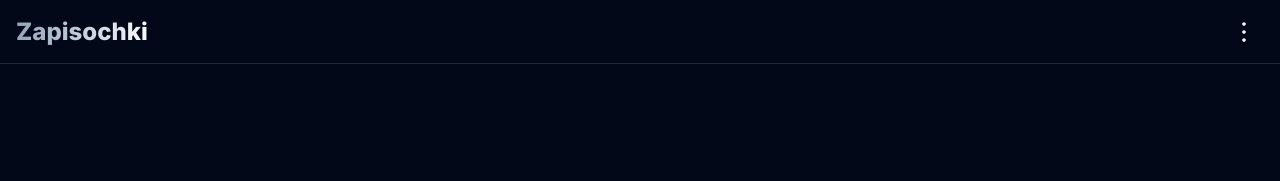
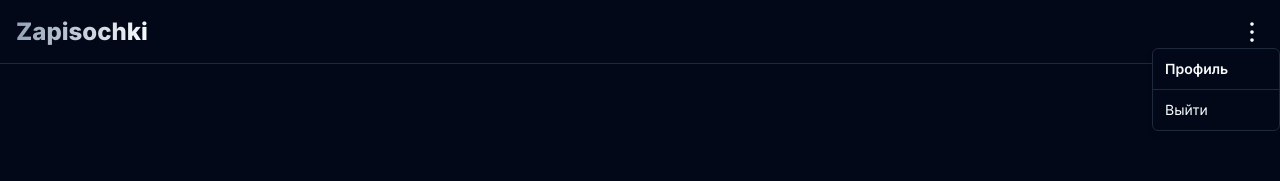
Before and after one commit to Andrew-Sem/zapisochki, a Next.js app: page / in a window 1280 px wide. Both pictures are taken after a click on the button 1244 px from the left and 31 px from the top of the page. Shown: the top 181 px of the page. Built offline with nearby package versions, Linux system fonts and the light colour scheme.

Commit message:
header menu ui

```diff
--- a/components/header.tsx
+++ b/components/header.tsx
@@ -1,5 +1,13 @@
 import { FC } from 'react';
 import { DotsVerticalIcon } from '@radix-ui/react-icons';
+import {
+	DropdownMenu,
+	DropdownMenuContent,
+	DropdownMenuItem,
+	DropdownMenuLabel,
+	DropdownMenuSeparator,
+	DropdownMenuTrigger,
+} from './ui/dropdown-menu';
 
 export const Header: FC = () => {
 	const user = true;
@@ -9,9 +17,16 @@
 				Zapisochki
 			</h2>
 			{user ? (
-				<button className='p-2'>
-					<DotsVerticalIcon className='w-6 h-6' />
-				</button>
+				<DropdownMenu>
+					<DropdownMenuTrigger>
+						<DotsVerticalIcon className='w-6 h-6' />
+					</DropdownMenuTrigger>
+					<DropdownMenuContent>
+						<DropdownMenuLabel>Профиль</DropdownMenuLabel>
+						<DropdownMenuSeparator />
+						<DropdownMenuItem>Выйти</DropdownMenuItem>
+					</DropdownMenuContent>
+				</DropdownMenu>
 			) : null}
 		</header>
 	);
--- /dev/null
+++ b/components/ui/dropdown-menu.tsx
@@ -0,0 +1,200 @@
+"use client"
+
+import * as React from "react"
+import * as DropdownMenuPrimitive from "@radix-ui/react-dropdown-menu"
+import { Check, ChevronRight, Circle } from "lucide-react"
+
+import { cn } from "@/lib/utils"
+
+const DropdownMenu = DropdownMenuPrimitive.Root
+
+const DropdownMenuTrigger = DropdownMenuPrimitive.Trigger
+
+const DropdownMenuGroup = DropdownMenuPrimitive.Group
+
+const DropdownMenuPortal = DropdownMenuPrimitive.Portal
+
+const DropdownMenuSub = DropdownMenuPrimitive.Sub
+
+const DropdownMenuRadioGroup = DropdownMenuPrimitive.RadioGroup
+
+const DropdownMenuSubTrigger = React.forwardRef<
+  React.ElementRef<typeof DropdownMenuPrimitive.SubTrigger>,
+  React.ComponentPropsWithoutRef<typeof DropdownMenuPrimitive.SubTrigger> & {
+    inset?: boolean
+  }
+>(({ className, inset, children, ...props }, ref) => (
+  <DropdownMenuPrimitive.SubTrigger
+    ref={ref}
+    className={cn(
+      "flex cursor-default select-none items-center rounded-sm px-2 py-1.5 text-sm outline-none focus:bg-accent data-[state=open]:bg-accent",
+      inset && "pl-8",
+      className
+    )}
+    {...props}
+  >
+    {children}
+    <ChevronRight className="ml-auto h-4 w-4" />
+  </DropdownMenuPrimitive.SubTrigger>
+))
+DropdownMenuSubTrigger.displayName =
+  DropdownMenuPrimitive.SubTrigger.displayName
+
+const DropdownMenuSubContent = React.forwardRef<
+  React.ElementRef<typeof DropdownMenuPrimitive.SubContent>,
+  React.ComponentPropsWithoutRef<typeof DropdownMenuPrimitive.SubContent>
+>(({ className, ...props }, ref) => (
+  <DropdownMenuPrimitive.SubContent
+    ref={ref}
+    className={cn(
+      "z-50 min-w-[8rem] overflow-hidden rounded-md border bg-popover p-1 text-popover-foreground shadow-lg data-[state=open]:animate-in data-[state=closed]:animate-out data-[state=closed]:fade-out-0 data-[state=open]:fade-in-0 data-[state=closed]:zoom-out-95 data-[state=open]:zoom-in-95 data-[side=bottom]:slide-in-from-top-2 data-[side=left]:slide-in-from-right-2 data-[side=right]:slide-in-from-left-2 data-[side=top]:slide-in-from-bottom-2",
+      className
+    )}
+    {...props}
+  />
+))
+DropdownMenuSubContent.displayName =
+  DropdownMenuPrimitive.SubContent.displayName
+
+const DropdownMenuContent = React.forwardRef<
+  React.ElementRef<typeof DropdownMenuPrimitive.Content>,
+  React.ComponentPropsWithoutRef<typeof DropdownMenuPrimitive.Content>
+>(({ className, sideOffset = 4, ...props }, ref) => (
+  <DropdownMenuPrimitive.Portal>
+    <DropdownMenuPrimitive.Content
+      ref={ref}
+      sideOffset={sideOffset}
+      className={cn(
+        "z-50 min-w-[8rem] overflow-hidden rounded-md border bg-popover p-1 text-popover-foreground shadow-md data-[state=open]:animate-in data-[state=closed]:animate-out data-[state=closed]:fade-out-0 data-[state=open]:fade-in-0 data-[state=closed]:zoom-out-95 data-[state=open]:zoom-in-95 data-[side=bottom]:slide-in-from-top-2 data-[side=left]:slide-in-from-right-2 data-[side=right]:slide-in-from-left-2 data-[side=top]:slide-in-from-bottom-2",
+        className
+      )}
+      {...props}
+    />
+  </DropdownMenuPrimitive.Portal>
+))
+DropdownMenuContent.displayName = DropdownMenuPrimitive.Content.displayName
+
+const DropdownMenuItem = React.forwardRef<
+  React.ElementRef<typeof DropdownMenuPrimitive.Item>,
+  React.ComponentPropsWithoutRef<typeof DropdownMenuPrimitive.Item> & {
+    inset?: boolean
+  }
+>(({ className, inset, ...props }, ref) => (
+  <DropdownMenuPrimitive.Item
+    ref={ref}
+    className={cn(
+      "relative flex cursor-default select-none items-center rounded-sm px-2 py-1.5 text-sm outline-none transition-colors focus:bg-accent focus:text-accent-foreground data-[disabled]:pointer-events-none data-[disabled]:opacity-50",
+      inset && "pl-8",
+      className
+    )}
+    {...props}
+  />
+))
+DropdownMenuItem.displayName = DropdownMenuPrimitive.Item.displayName
+
+const DropdownMenuCheckboxItem = React.forwardRef<
+  React.ElementRef<typeof DropdownMenuPrimitive.CheckboxItem>,
+  React.ComponentPropsWithoutRef<typeof DropdownMenuPrimitive.CheckboxItem>
+>(({ className, children, checked, ...props }, ref) => (
+  <DropdownMenuPrimitive.CheckboxItem
+    ref={ref}
+    className={cn(
+      "relative flex cursor-default select-none items-center rounded-sm py-1.5 pl-8 pr-2 text-sm outline-none transition-colors focus:bg-accent focus:text-accent-foreground data-[disabled]:pointer-events-none data-[disabled]:opacity-50",
+      className
+    )}
+    checked={checked}
+    {...props}
+  >
+    <span className="absolute left-2 flex h-3.5 w-3.5 items-center justify-center">
+      <DropdownMenuPrimitive.ItemIndicator>
+        <Check className="h-4 w-4" />
+      </DropdownMenuPrimitive.ItemIndicator>
+    </span>
+    {children}
+  </DropdownMenuPrimitive.CheckboxItem>
+))
+DropdownMenuCheckboxItem.displayName =
+  DropdownMenuPrimitive.CheckboxItem.displayName
+
+const DropdownMenuRadioItem = React.forwardRef<
+  React.ElementRef<typeof DropdownMenuPrimitive.RadioItem>,
+  React.ComponentPropsWithoutRef<typeof DropdownMenuPrimitive.RadioItem>
+>(({ className, children, ...props }, ref) => (
+  <DropdownMenuPrimitive.RadioItem
+    ref={ref}
+    className={cn(
+      "relative flex cursor-default select-none items-center rounded-sm py-1.5 pl-8 pr-2 text-sm outline-none transition-colors focus:bg-accent focus:text-accent-foreground data-[disabled]:pointer-events-none data-[disabled]:opacity-50",
+      className
+    )}
+    {...props}
+  >
+    <span className="absolute left-2 flex h-3.5 w-3.5 items-center justify-center">
+      <DropdownMenuPrimitive.ItemIndicator>
+        <Circle className="h-2 w-2 fill-current" />
+      </DropdownMenuPrimitive.ItemIndicator>
+    </span>
+    {children}
+  </DropdownMenuPrimitive.RadioItem>
+))
+DropdownMenuRadioItem.displayName = DropdownMenuPrimitive.RadioItem.displayName
+
+const DropdownMenuLabel = React.forwardRef<
+  React.ElementRef<typeof DropdownMenuPrimitive.Label>,
+  React.ComponentPropsWithoutRef<typeof DropdownMenuPrimitive.Label> & {
+    inset?: boolean
+  }
+>(({ className, inset, ...props }, ref) => (
+  <DropdownMenuPrimitive.Label
+    ref={ref}
+    className={cn(
+      "px-2 py-1.5 text-sm font-semibold",
+      inset && "pl-8",
+      className
+    )}
+    {...props}
+  />
+))
+DropdownMenuLabel.displayName = DropdownMenuPrimitive.Label.displayName
+
+const DropdownMenuSeparator = React.forwardRef<
+  React.ElementRef<typeof DropdownMenuPrimitive.Separator>,
+  React.ComponentPropsWithoutRef<typeof DropdownMenuPrimitive.Separator>
+>(({ className, ...props }, ref) => (
+  <DropdownMenuPrimitive.Separator
+    ref={ref}
+    className={cn("-mx-1 my-1 h-px bg-muted", className)}
+    {...props}
+  />
+))
+DropdownMenuSeparator.displayName = DropdownMenuPrimitive.Separator.displayName
+
+const DropdownMenuShortcut = ({
+  className,
+  ...props
+}: React.HTMLAttributes<HTMLSpanElement>) => {
+  return (
+    <span
+      className={cn("ml-auto text-xs tracking-widest opacity-60", className)}
+      {...props}
+    />
+  )
+}
+DropdownMenuShortcut.displayName = "DropdownMenuShortcut"
+
+export {
+  DropdownMenu,
+  DropdownMenuTrigger,
+  DropdownMenuContent,
+  DropdownMenuItem,
+  DropdownMenuCheckboxItem,
+  DropdownMenuRadioItem,
+  DropdownMenuLabel,
+  DropdownMenuSeparator,
+  DropdownMenuShortcut,
+  DropdownMenuGroup,
+  DropdownMenuPortal,
+  DropdownMenuSub,
+  DropdownMenuSubContent,
+  DropdownMenuSubTrigger,
+  DropdownMenuRadioGroup,
+}
```
